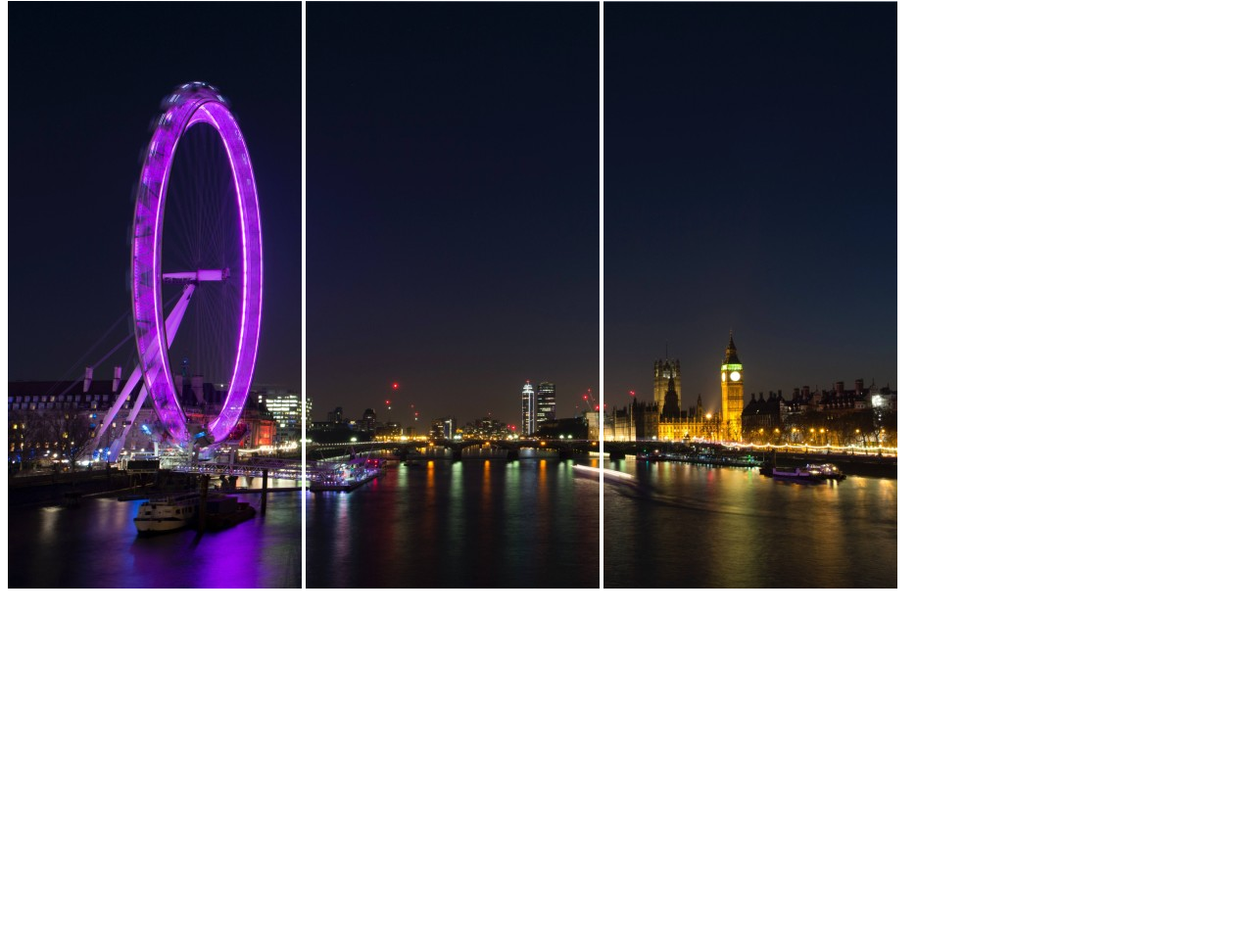
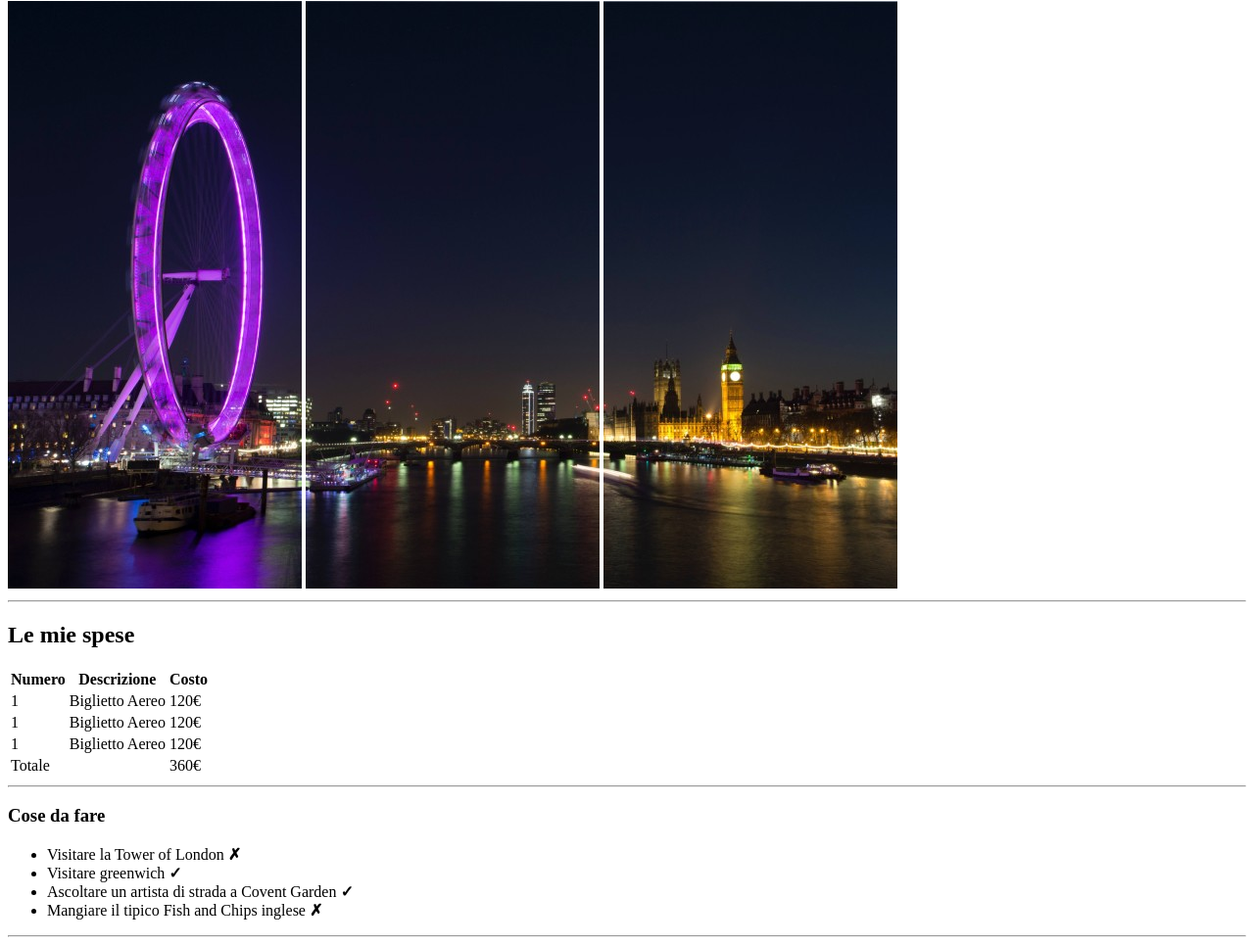
Before and after one commit to Christefan/html-london-trip, a plain HTML site: page html-london-trip/index.html in a window 1280 px wide. Shown: the part 79-1044 px from the top of the page at 98% size. Before the commit the page ends 800 px from the top, so only its background shows below. Drawn offline with Linux system fonts and the light colour scheme.

Commit message:
Main 1/2 (Tabella spese e Cose da fare con simboli speciali)

```diff
--- a/html-london-trip/index.html
+++ b/html-london-trip/index.html
@@ -17,7 +17,89 @@
         <img src="img/pexels-bill-emrich-230794-2.jpg"></img>
     </header>
     <!-- /header -->
+    <!-- main -->
+    <main>
+        <hr>
+       <!-- Tabella spese -->
+        <div>
+            <h2>Le mie spese</h2>
+            <!-- Inizio Tabella -->
+            <table>
+                <thead>
+                    <tr>
+                        <th>Numero</th>
+                        <th>Descrizione</th>
+                        <th>Costo</th>
+                    </tr>
+                </thead>
+                <tbody>
+                    <tr>
+                        <td>1</td>
+                        <td>Biglietto Aereo</td>
+                        <td>120&euro;</td>
+                    </tr>
+                    <tr>
+                        <td>1</td>
+                        <td>Biglietto Aereo</td>
+                        <td>120&euro;</td>
+                    </tr>
+                    <tr>
+                        <td>1</td>
+                        <td>Biglietto Aereo</td>
+                        <td>120&euro;</td>
+                    </tr>
+                </tbody>
+                <tfoot>
+                    <tr>
+                        <td colspan="2">Totale</td>
+                        <td>360&euro;</td>
+                    </tr>
+                </tfoot>
+            </table>
+            <!-- Fine Tabella -->
+        </div>
+        <!-- /Tabella spese -->
+      <hr>
+      <!-- Cose da fare -->
+      <div>
+          <h3>Cose da fare</h3>
+          <ul>
+              <li>Visitare la Tower of London <strong>&cross;</strong></li>
+              <li>Visitare greenwich <strong>&check;</strong></li>
+              <li>Ascoltare un artista di strada a Covent Garden <strong>&check;</strong></li>
+              <li>Mangiare il tipico Fish and Chips inglese <strong>&cross;</strong></li>
+          </ul>
+      </div>
+      <!-- /Cose da fare -->
+      <hr>
 
+
+
+
+
+
+
+
+
+
+
+
+
+
+
+
+
+
+
+
+
+
+
+
+
+
+    </main>
+    <!-- /main -->
 
 </body>
 </html>
```
